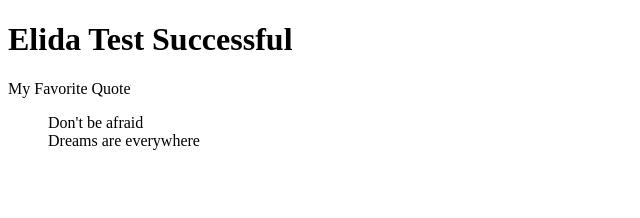
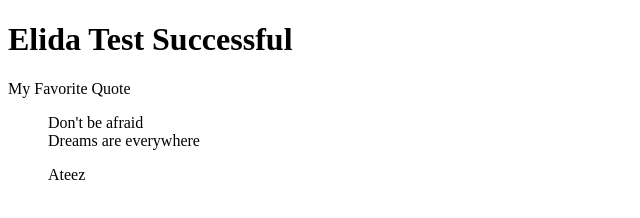
Before and after one commit to elidalia/elidalia.github.io, a plain HTML site: page upload_test/index.html in a window 1280 px wide. Shown: the full height of the page, 0-640 px from the left. Drawn offline with Linux system fonts and the light colour scheme.

Commit message:
Update index.html

```diff
--- a/upload_test/index.html
+++ b/upload_test/index.html
@@ -10,6 +10,7 @@
         <p>My Favorite Quote</p>
         <blockquote>
         <p>Don't be afraid <br> Dreams are everywhere</p>
+              <p>Ateez</p>
         </blockquote>
     </header>
 </body>
```
